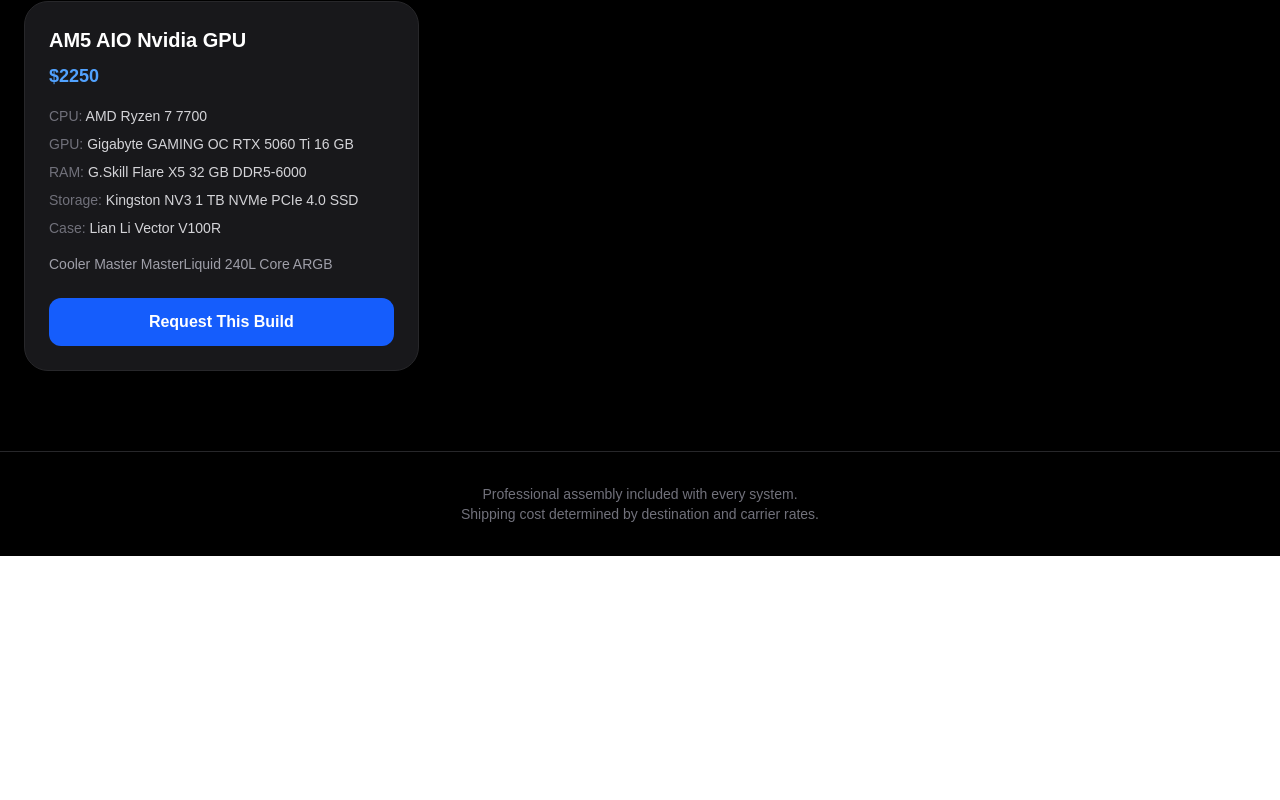
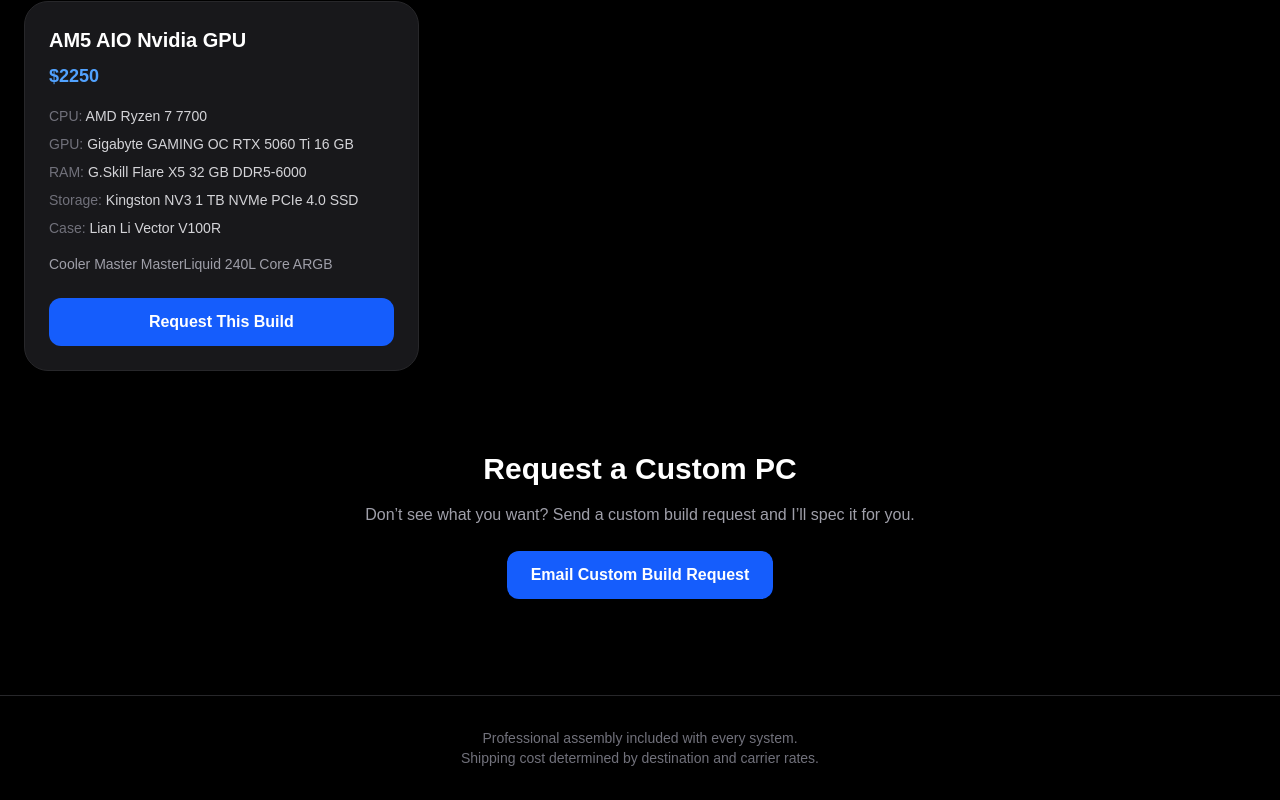
Before and after one commit to Miftr6/mikes-custom-pcs, a Next.js app: page / in a window 1280 px wide. Shown: the part 1726-2526 px from the top of the page. Before the commit the page ends 2282 px from the top, so only its background shows below. Built offline with nearby package versions, Linux system fonts and the light colour scheme.

Commit message:
Added direct build request emails

```diff
--- a/app/page.tsx
+++ b/app/page.tsx
@@ -221,6 +221,25 @@
           </div>
         ))}
       </section>
+{/* Custom Build Request Section */}
+<section id="contact" className="max-w-3xl mx-auto px-6 pb-24 text-center">
+  <h3 className="text-3xl font-bold mb-4">
+    Request a Custom PC
+  </h3>
+
+  <p className="text-zinc-400 mb-6">
+    Don’t see what you want? Send a custom build request and I’ll spec it for you.
+  </p>
+
+  <a
+    href={`mailto:${contactEmail}?subject=${encodeURIComponent(
+      "Custom PC Build Request"
+    )}`}
+    className="inline-block bg-blue-600 hover:bg-blue-500 px-6 py-3 rounded-xl font-semibold"
+  >
+    Email Custom Build Request
+  </a>
+</section>
 
       {/* Footer */}
       <footer className="border-t border-zinc-800 py-8 text-center text-sm text-zinc-500">
```
